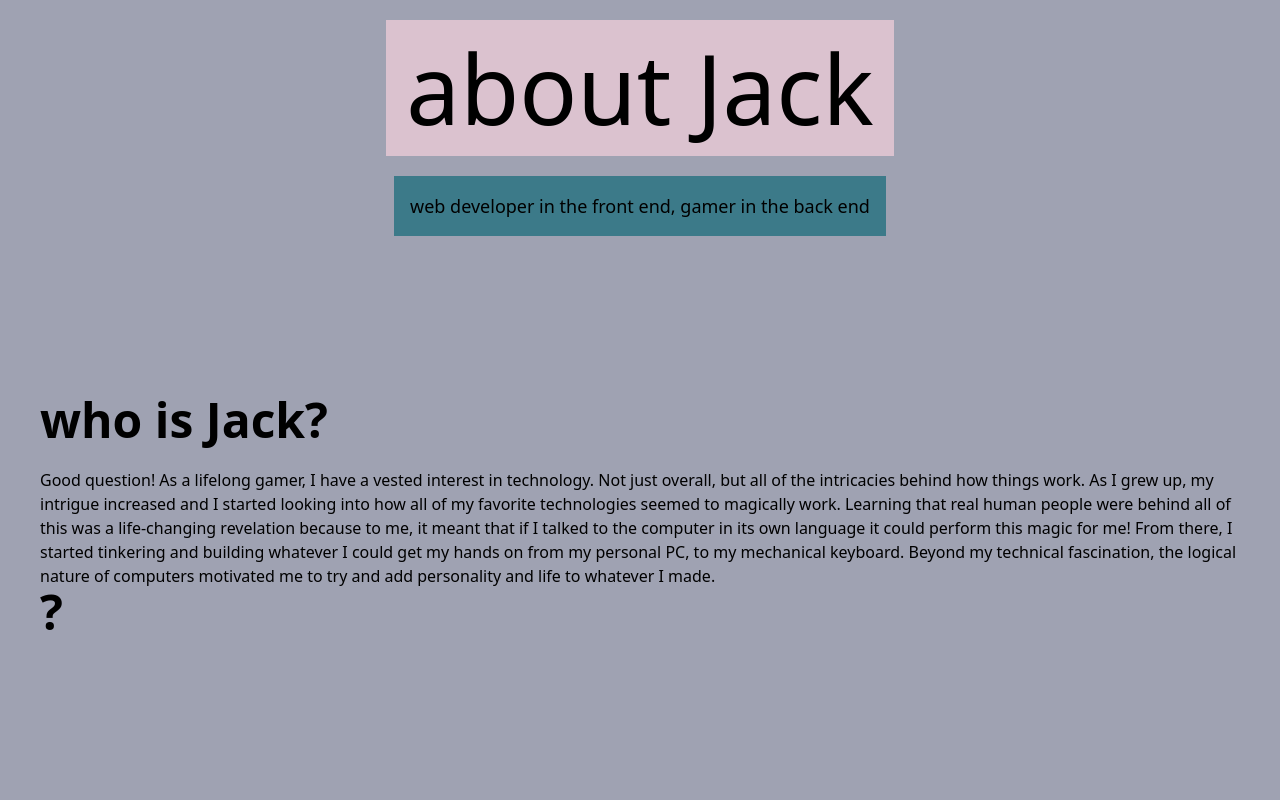
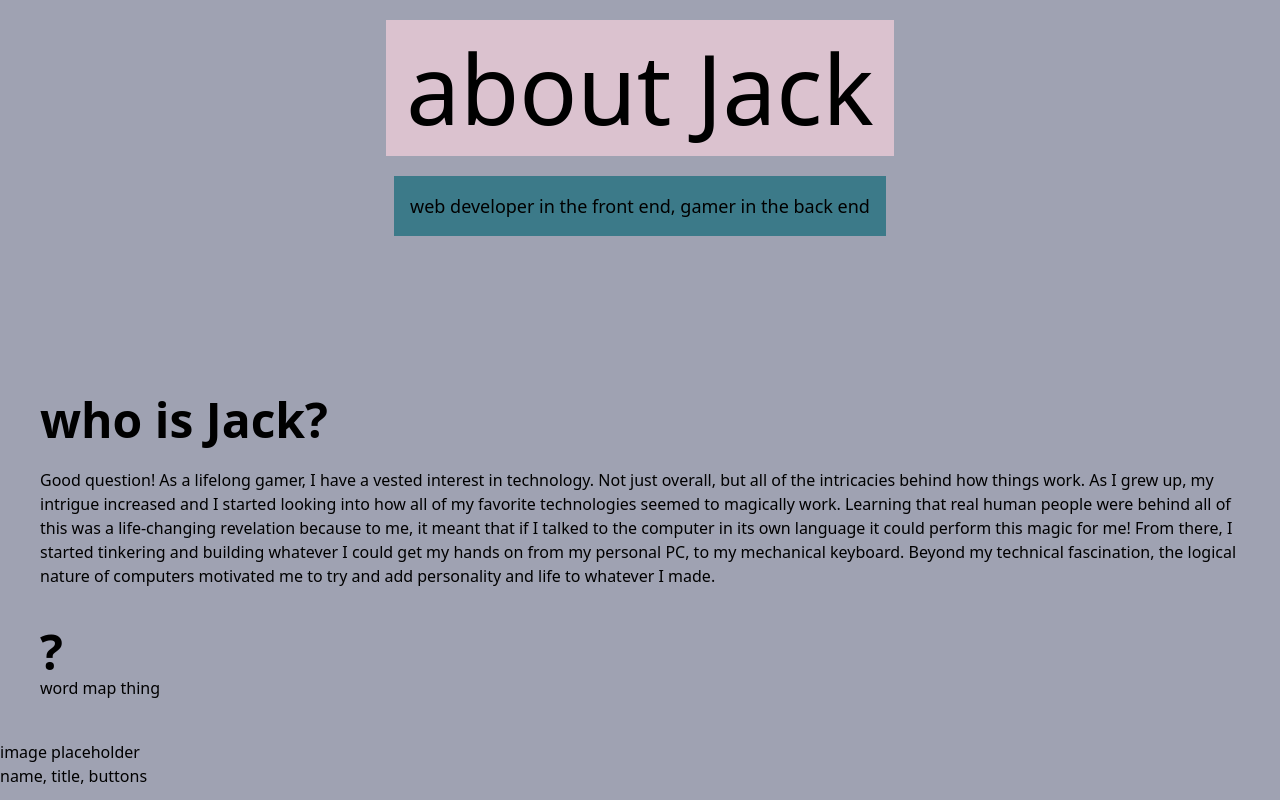
Before and after one commit to Thirteenhelens/testPersonalSite, a React (Create React App) app in the folder updatedpersonalsite/: page /AboutMe in a window 1280 px wide. Built offline with nearby package versions, Linux system fonts and the light colour scheme.

Commit message:
started styling about page, added link on the title box, and added a script (npm run watch)

```diff
--- a/updatedpersonalsite/package.json
+++ b/updatedpersonalsite/package.json
@@ -19,7 +19,8 @@
     "start": "react-scripts start",
     "build": "react-scripts build",
     "test": "react-scripts test",
-    "eject": "react-scripts eject"
+    "eject": "react-scripts eject",
+    "watch": "tailwindcss -i ./src/index.css -o ./src/App/App.css --watch"
   },
   "eslintConfig": {
     "extends": [
--- a/updatedpersonalsite/src/AboutPage/AboutPage.jsx
+++ b/updatedpersonalsite/src/AboutPage/AboutPage.jsx
@@ -1,23 +1,28 @@
+import { Link } from "react-router-dom";
+
 export default function AboutPage() {
   return (
     <div id="aboutContainer" class="bg-light h-screen w-screen">
       <div class="p-5 grid justify-items-center">
         <div />
-        <div id="header" class="p-5 bg-lighter text-center">
-          <h1 class="text-8xl">about Jack</h1>
+        <div id="header" class="p-5 bg-lighter text-center ">
+          <Link to="/Home">
+            <h1 class="text-8xl">about Jack</h1>
+          </Link>
         </div>
         <div />
       </div>
 
+      {/* move this further down? */}
       <div class="grid justify-items-center">
-        <div id="tagline" class="p-4 bg-main text-center">
+        <div id="tagline" class="p-4 bg-main text-center pointer-events-none">
           <p class="text-lg">
             web developer in the front end, gamer in the back end
           </p>
         </div>
       </div>
 
-      <div id="content" class="pt-40 p-10">
+      <div id="content" class="pt-40 p-10 pointer-events-none	">
         <div id="bio">
           <p class="text-5xl font-bold">who is Jack?</p>
           <br />
@@ -34,15 +39,14 @@ export default function AboutPage() {
             technical fascination, the logical nature of computers motivated me
             to try and add personality and life to whatever I made.
           </p>
-          <p class="text-5xl font-bold">?</p>
+          <p class="text-5xl font-bold pt-10">?</p>
         </div>
 
-        {/* <div id="wordMap">
+        <div id="wordMap">
           <p>word map thing</p>
-        </div> */}
+        </div>
       </div>
 
-      {/*
       <div id="me">
         <div id="img">
           <p>image placeholder</p>
@@ -50,7 +54,7 @@ export default function AboutPage() {
         <div>
           <p>name, title, buttons</p>
         </div>
-      </div> */}
+      </div>
     </div>
   );
 }
--- a/updatedpersonalsite/src/App/App.css
+++ b/updatedpersonalsite/src/App/App.css
@@ -478,8 +478,8 @@ Ensure the default browser behavior of the `hidden` attribute.
   --tw-backdrop-sepia:  ;
 }
 
-.mt-1 {
-  margin-top: 0.25rem;
+.pointer-events-none {
+  pointer-events: none;
 }
 
 .grid {
@@ -498,44 +498,12 @@ Ensure the default browser behavior of the `hidden` attribute.
   cursor: pointer;
 }
 
-.grid-cols-6 {
-  grid-template-columns: repeat(6, minmax(0, 1fr));
-}
-
-.grid-cols-3 {
-  grid-template-columns: repeat(3, minmax(0, 1fr));
-}
-
-.grid-cols-5 {
-  grid-template-columns: repeat(5, minmax(0, 1fr));
-}
-
-.grid-rows-2 {
-  grid-template-rows: repeat(2, minmax(0, 1fr));
-}
-
 .justify-items-center {
   justify-items: center;
 }
 
 .gap-y-20 {
   row-gap: 5rem;
-}
-
-.justify-self-auto {
-  justify-self: auto;
-}
-
-.justify-self-end {
-  justify-self: end;
-}
-
-.justify-self-center {
-  justify-self: center;
-}
-
-.justify-self-stretch {
-  justify-self: stretch;
 }
 
 .bg-light {
@@ -563,10 +531,6 @@ Ensure the default browser behavior of the `hidden` attribute.
   background-color: rgb(22 38 46 / var(--tw-bg-opacity));
 }
 
-.p-2 {
-  padding: 0.5rem;
-}
-
 .p-5 {
   padding: 1.25rem;
 }
@@ -575,32 +539,20 @@ Ensure the default browser behavior of the `hidden` attribute.
   padding: 1rem;
 }
 
-.p-3 {
-  padding: 0.75rem;
-}
-
 .p-10 {
   padding: 2.5rem;
 }
 
-.pl-10 {
-  padding-left: 2.5rem;
+.p-2 {
+  padding: 0.5rem;
 }
 
-.pl-5 {
-  padding-left: 1.25rem;
+.pt-40 {
+  padding-top: 10rem;
 }
 
 .pt-10 {
   padding-top: 2.5rem;
-}
-
-.pt-20 {
-  padding-top: 5rem;
-}
-
-.pt-40 {
-  padding-top: 10rem;
 }
 
 .text-center {
@@ -612,28 +564,18 @@ Ensure the default browser behavior of the `hidden` attribute.
   line-height: 1;
 }
 
-.text-7xl {
-  font-size: 4.5rem;
-  line-height: 1;
-}
-
-.text-base {
-  font-size: 1rem;
-  line-height: 1.5rem;
-}
-
 .text-lg {
   font-size: 1.125rem;
   line-height: 1.75rem;
 }
 
-.text-6xl {
-  font-size: 3.75rem;
+.text-5xl {
+  font-size: 3rem;
   line-height: 1;
 }
 
-.text-5xl {
-  font-size: 3rem;
+.text-7xl {
+  font-size: 4.5rem;
   line-height: 1;
 }
 
--- a/updatedpersonalsite/src/App/App.js
+++ b/updatedpersonalsite/src/App/App.js
@@ -10,8 +10,8 @@ export default function App() {
   return (
     <BrowserRouter>
       <Routes>
-        <Route path="/" element={<LandingPage />} />
         <Route path="/MyWork" element={<WorkPage />} />
+        <Route path="/Home" element={<LandingPage />} />
         <Route path="/AboutMe" element={<AboutPage />} />
         <Route path="/ContactMe" element={<ContactPage />} />
       </Routes>
```
Also changed, not shown: updatedpersonalsite/src/landingPage/landingPage.jsx (+1 -12 lines).
